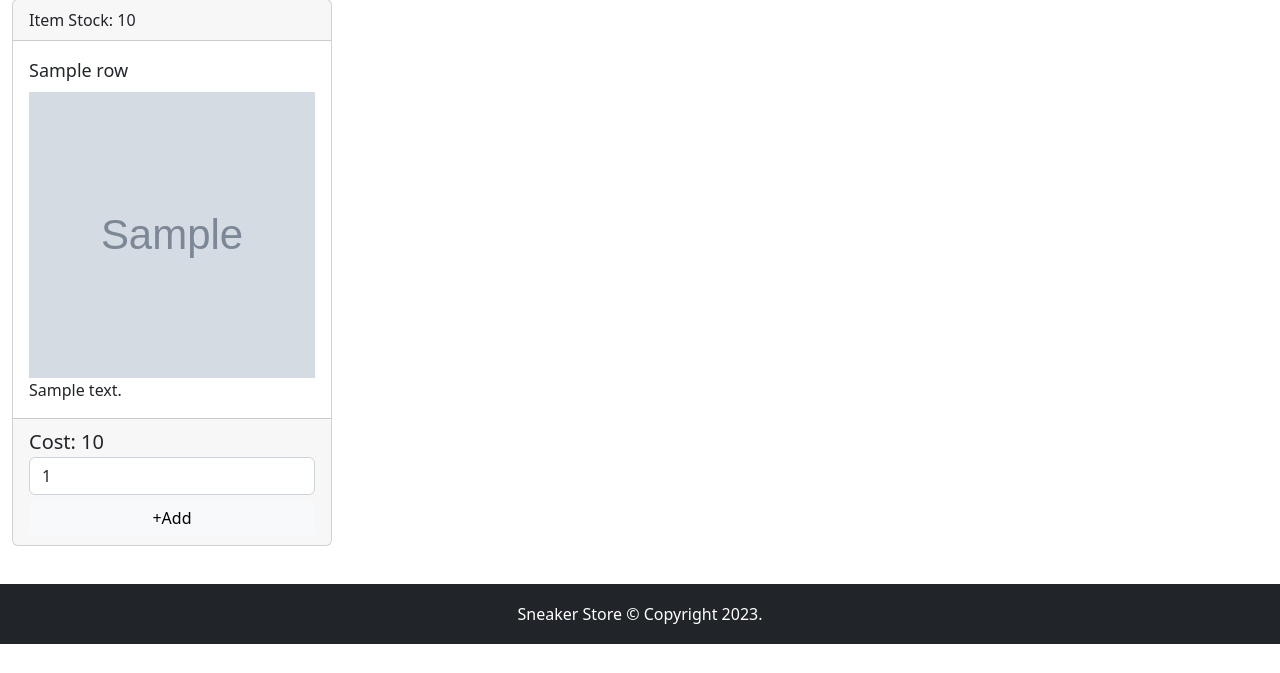
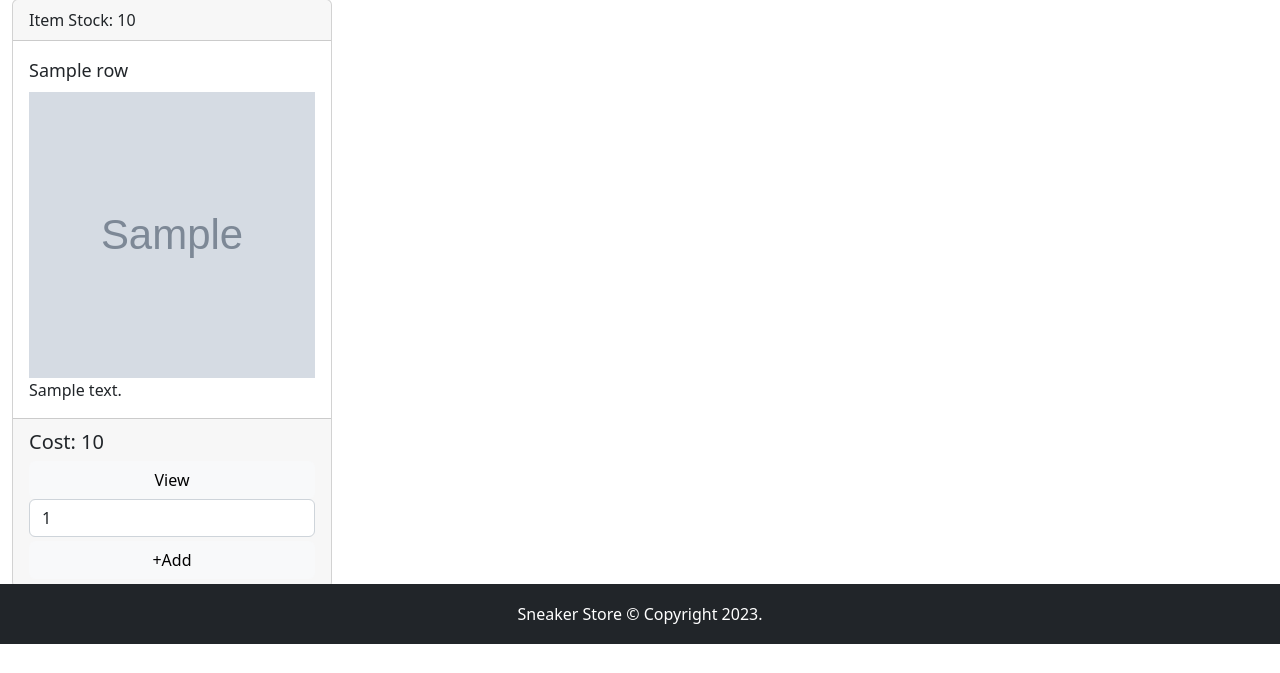
Before and after one commit to ikgagan/Ecommerce-Website, a Flask app: template Project/templates/shop.html in a window 1280 px wide. Shown: the part 156-829 px from the top of the page. Before the commit the page ends 800 px from the top, so only its background shows below. Run offline with Flask 2, Linux system fonts and the light colour scheme; the template is opened without the code that fills it: most values are stand-ins (such as "Sample title", 1, 10 or a date in 2020); grey boxes marked "Sample" are stand-in pictures.

Commit message:
item details added

```diff
--- a/Project/templates/shop.html
+++ b/Project/templates/shop.html
@@ -54,6 +54,12 @@
                     <div class="card-text lead">
                         Cost: {{row["unit_price"]}}
                     </div>
+                    <form action="{{url_for('shop.shop_item')}}" method="POST">
+                        <input type="hidden" name="id" value="{{row['id']}}" />
+                        <div class="d-grid mt-1">
+                            <input type="submit" value="View" class="btn btn-light" />
+                        </div>
+                    </form>
                     {% if current_user.has_role("Admin") %}
                     <form action="{{url_for('admin.item')}}" method="POST">
                         <input type="hidden" name="id" value="{{row['id']}}" />
--- a/Project/templates/view_item.html
+++ b/Project/templates/view_item.html
@@ -7,7 +7,11 @@
             <h5 class="card-title">{{ rows.get('name') }}</h5>
             <br>
             {% for k,v in rows.items() %}
+            {% if k=='image'%}
+            <span class="label label-default">{{k}}: <img src="{{v}}" style="aspect-ratio: 1; width:100%"></span>
+            {% else %}
             <span class="label label-default">{{k}}: {{v}}</span>
+            {% endif %}
             <br>
             <br>
             {% endfor %}
@@ -16,8 +20,8 @@
                 <input type="submit" value="edit" />
             </form>
             {% endif %}
-
         </div>
     </div>
 </div>
+<br><br><br><br>
 {% endblock %}
--- a/Project/views/items.py
+++ b/Project/views/items.py
@@ -47,15 +47,15 @@ def shop_list():
 def shop_item():
         # Gagan Indukala Krishna Murthy - gi36 - 20th April
     try:
-        id = request.args.get("id" or None)
+        id = request.form.get("id") or request.args.get("id") or None
         result = DB.selectOne("SELECT id, name, description, stock, unit_price, image FROM IS601_S_Items WHERE id = %s", id)
         if result.status and result.row:
             rows = result.row
     except Exception as e:
         print("Error fetching item", e)
         flash("Item not found", "danger")
-    rows = {}
-    return render_template("view_item.html", rows=rows)
+        rows = []
+    return render_template("view_item.html", rows=rows if rows else {})
 
     # Gagan Indukala Krishna Murthy - gi36 - 20th April
 @shop.route("/cart", methods=["GET","POST"])
```
